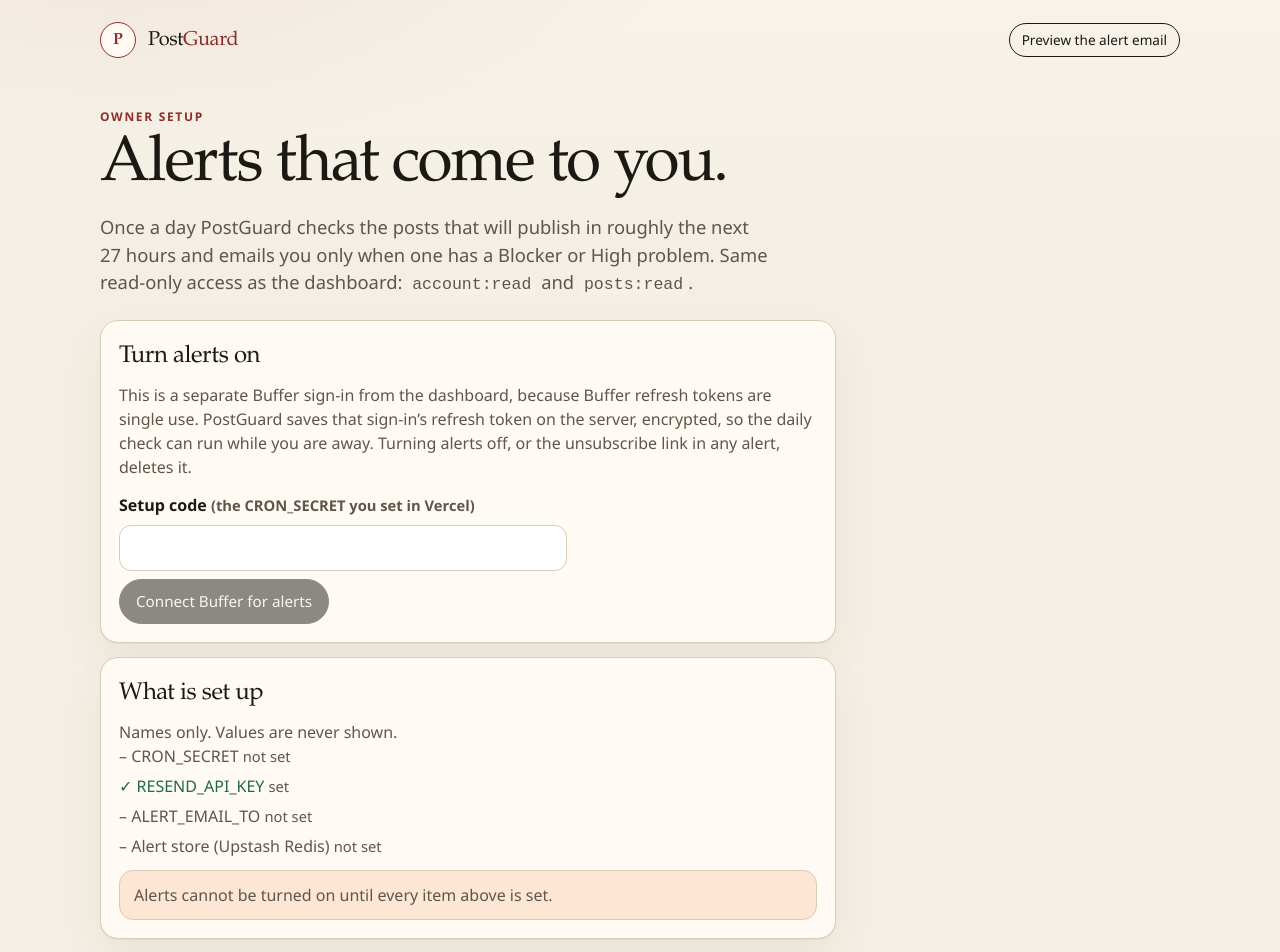
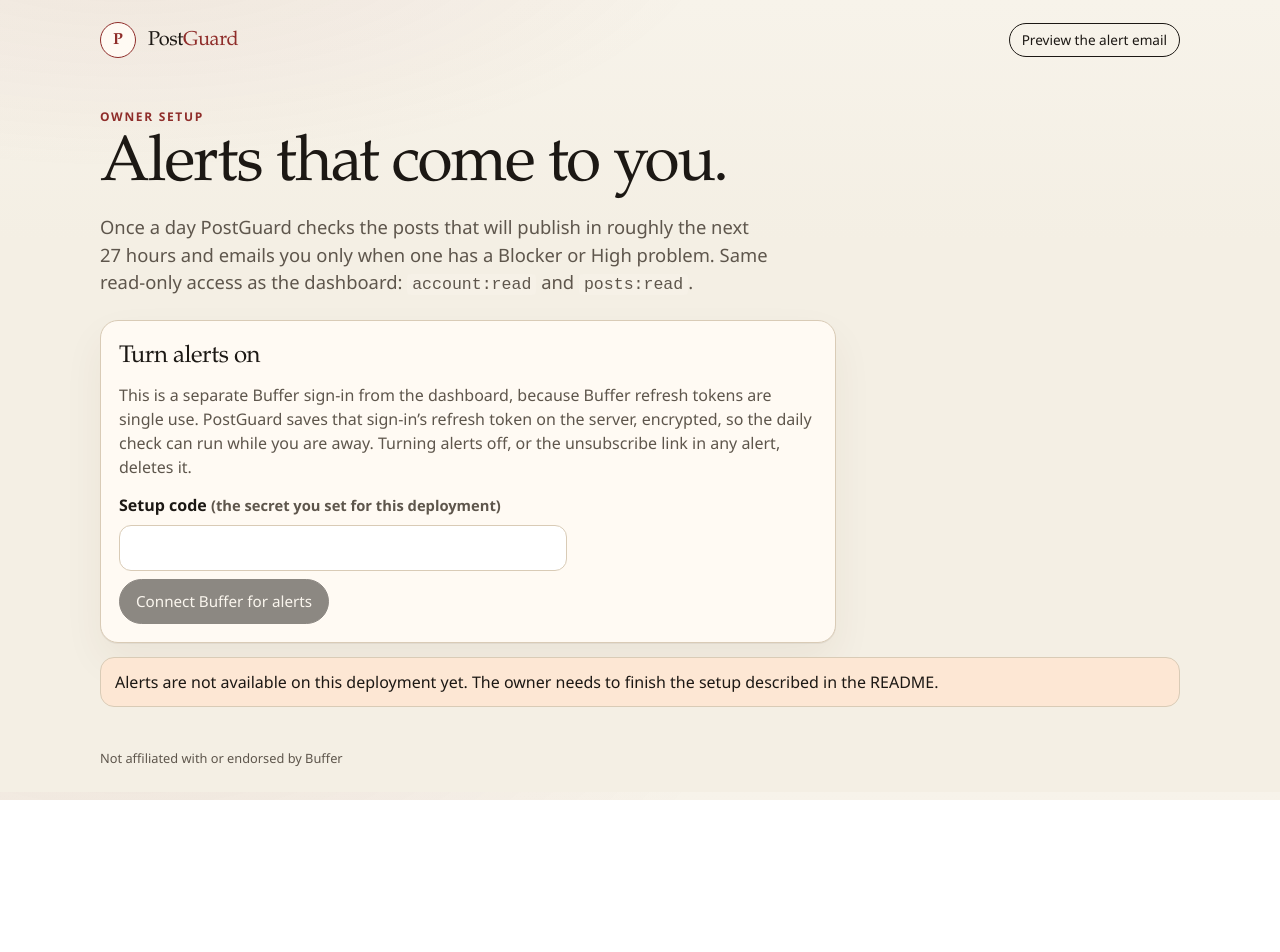
Before and after one commit to Caviar15/postguard, a Next.js app: page /alerts/setup in a window 1280 px wide. Shown: the top 952 px of the page. After the commit the page ends 800 px from the top, so only its background shows below. Built offline with nearby package versions, Linux system fonts and the light colour scheme; no server answers.

Commit message:
Alerts setup page: do not reveal which settings exist
No variable names and no set / not set list; one generic note when alerts are not available yet. The e2e spec asserts no variable name appears.

```diff
--- a/src/app/alerts/setup/page.tsx
+++ b/src/app/alerts/setup/page.tsx
@@ -10,17 +10,9 @@ export const metadata: Metadata = { title: "Alert setup · PostGuard", robots: {
 
 const PROBLEMS: Record<string, string> = {
   code: "That setup code is not right, or the sign-in took longer than 10 minutes. Start again.",
-  store: "The alert store is not reachable. Check the Upstash Redis variables in Vercel.",
+  store: "The alert store is not reachable. Try again in a moment.",
   refresh: "Buffer did not return a refresh token, which background alerts need. Check that the app asks for offline_access.",
 };
-
-function Item({ name, ok }: { name: string; ok: boolean }) {
-  return (
-    <li className={ok ? "ok" : "missing"}>
-      <span aria-hidden="true">{ok ? "✓" : "–"}</span> {name} <span className="fine">{ok ? "set" : "not set"}</span>
-    </li>
-  );
-}
 
 export default async function AlertSetupPage({ searchParams }: { searchParams: Promise<{ on?: string; off?: string; problem?: string }> }) {
   const params = await searchParams;
@@ -34,7 +26,12 @@ export default async function AlertSetupPage({ searchParams }: { searchParams: P
       enabled = null;
     }
   }
-  const ready = oauthConfigured() && configured && Boolean(secretConfigured(env));
+  const ready =
+    oauthConfigured() &&
+    configured &&
+    Boolean(secretConfigured(env)) &&
+    Boolean(env.RESEND_API_KEY?.trim()) &&
+    Boolean(alertSettings(env).email);
   const problem = params.problem ? PROBLEMS[params.problem] : null;
 
   return (
@@ -62,7 +59,7 @@ export default async function AlertSetupPage({ searchParams }: { searchParams: P
             This is a separate Buffer sign-in from the dashboard, because Buffer refresh tokens are single use. PostGuard saves that sign-in&rsquo;s refresh token on the server, encrypted, so the daily check can run while you are away. Turning alerts off, or the unsubscribe link in any alert, deletes it.
           </p>
           <form action="/api/alerts/enable" method="post" className="setup-form">
-            <label htmlFor="code">Setup code <span className="fine">(the CRON_SECRET you set in Vercel)</span></label>
+            <label htmlFor="code">Setup code <span className="fine">(the secret you set for this deployment)</span></label>
             <input id="code" name="code" type="password" autoComplete="off" required minLength={16} />
             <div className="cta-row">
               <button type="submit" className="button" disabled={!ready}>{enabled ? "Connect again" : "Connect Buffer for alerts"}</button>
@@ -78,17 +75,11 @@ export default async function AlertSetupPage({ searchParams }: { searchParams: P
           ) : null}
         </section>
 
-        <section className="card setup-card">
-          <h2>What is set up</h2>
-          <p>Names only. Values are never shown.</p>
-          <ul className="setup-checks" data-testid="setup-checks">
-            <Item name="CRON_SECRET" ok={Boolean(secretConfigured(env))} />
-            <Item name="RESEND_API_KEY" ok={Boolean(env.RESEND_API_KEY?.trim())} />
-            <Item name="ALERT_EMAIL_TO" ok={Boolean(alertSettings(env).email)} />
-            <Item name="Alert store (Upstash Redis)" ok={configured} />
-          </ul>
-          {ready ? null : <p className="banner" role="note">Alerts cannot be turned on until every item above is set.</p>}
-        </section>
+        {ready ? null : (
+          <p className="banner" role="note" data-testid="setup-not-ready">
+            Alerts are not available on this deployment yet. The owner needs to finish the setup described in the README.
+          </p>
+        )}
       </main>
     </>
   );
--- a/src/app/globals.css
+++ b/src/app/globals.css
@@ -504,9 +504,6 @@ code { font-size: 0.9em; background: #f6f1e7; padding: 1px 5px; border-radius: 4
 }
 .setup-form .cta-row { margin: 0; }
 button.button:disabled { opacity: 0.5; cursor: not-allowed; }
-.setup-checks { list-style: none; padding: 0; margin: 0 0 12px; display: grid; gap: 6px; }
-.setup-checks li.ok { color: var(--ok); }
-.setup-checks li.missing { color: var(--ink-soft); }
 @media (max-width: 600px) {
   .email-head { padding: 10px 12px; }
   .email-head div { grid-template-columns: 56px minmax(0, 1fr); }
```
Also changed, not shown: 1 other file (tests, documents, lock files or other folders).
